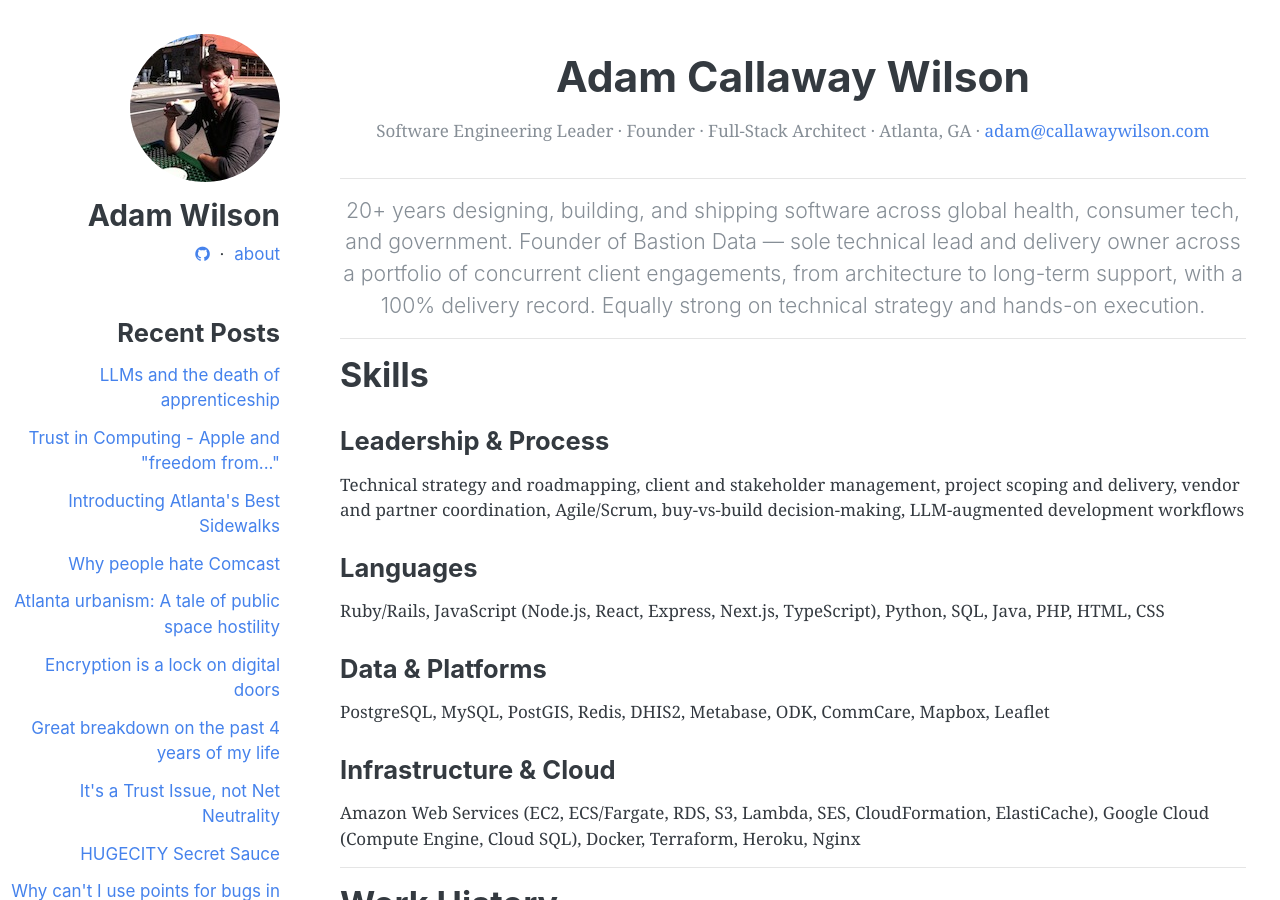
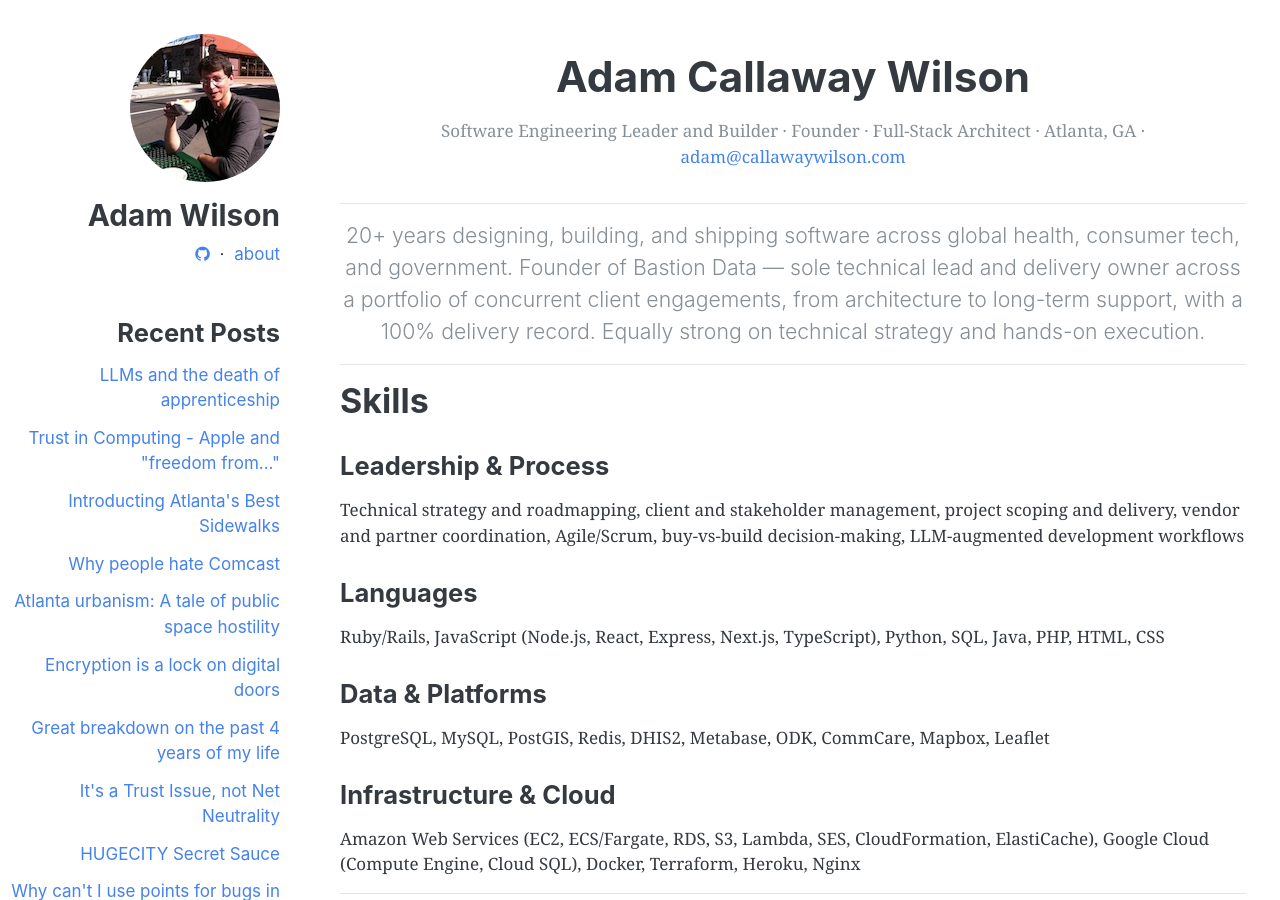
Before and after one commit to callawaywilson/callawaywilson.github.io, a Jekyll site: the page built from cv.html, in a window 1280 px wide and 900 px high. Built offline with Jekyll 4.4.1, drawn with Linux system fonts in a browser that asks for light colours.

Commit message:
Updated CV

```diff
--- a/cv.html
+++ b/cv.html
@@ -6,7 +6,7 @@
 ---
 <h1 class="cv_header mb-3">Adam Callaway Wilson</h1>
 
-<p class="text-center text-muted" style="margin-bottom: 2em;">Software Engineering Leader &middot; Founder &middot; Full-Stack Architect &middot; Atlanta, GA &middot; <a href="mailto:adam@callawaywilson.com">adam@callawaywilson.com</a></p>
+<p class="text-center text-muted" style="margin-bottom: 2em;">Software Engineering Leader and Builder &middot; Founder &middot; Full-Stack Architect &middot; Atlanta, GA &middot; <a href="mailto:adam@callawaywilson.com">adam@callawaywilson.com</a></p>
 <hr/>
 
 <p class="lead text-center">20+ years designing, building, and shipping software across global health, consumer tech, and government. Founder of Bastion Data — sole technical lead and delivery owner across a portfolio of concurrent client engagements, from architecture to long-term support, with a 100% delivery record. Equally strong on technical strategy and hands-on execution.</p>
```
